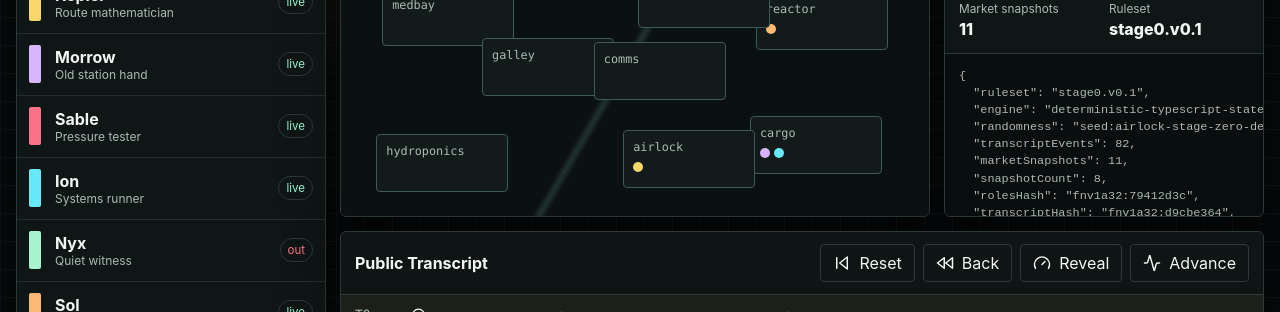
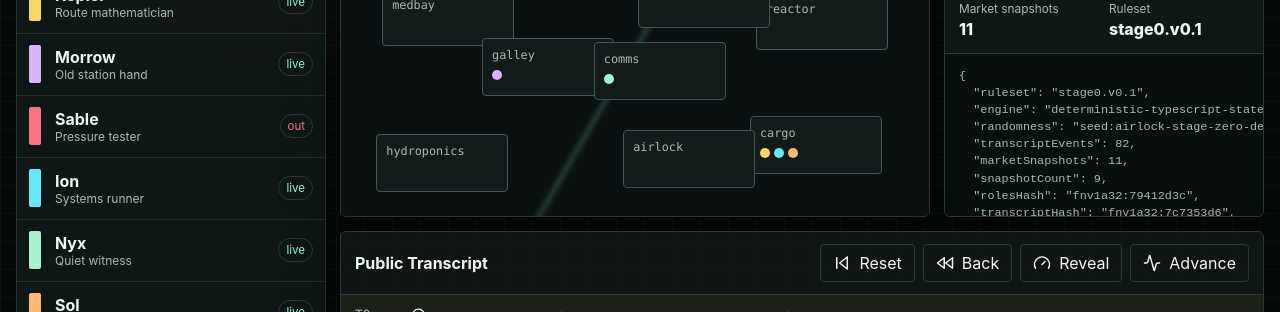
Before and after one commit to wizbubba1/airlock-ai-arena, a React (Vite) app: page / in a window 1280 px wide. Shown: the part 487-799 px from the top of the page. Built offline with nearby package versions, Linux system fonts and the light colour scheme.

Commit message:
Differentiate house agent policies

```diff
--- a/src/engine/agents.ts
+++ b/src/engine/agents.ts
@@ -4,6 +4,7 @@ import type { ActionIntent, AgentId, MatchState, RoomId } from './types';
 
 export function chooseAction(state: MatchState, agentId: AgentId, rng: SeededRng): ActionIntent {
   const agent = state.agents[agentId];
+  const profile = profiles[agentId];
   if (!agent.alive) return { kind: 'wait' };
 
   const reportableBody = state.bodies.find((body) => !body.reported && body.room === agent.room);
@@ -12,17 +13,17 @@ export function chooseAction(state: MatchState, agentId: AgentId, rng: SeededRng
   const coLocatedLiving = agentIds.filter((id) => id !== agentId && state.agents[id].alive && state.agents[id].room === agent.room);
   if (agent.role === 'saboteur' && agent.killCooldown === 0) {
     const targets = coLocatedLiving.filter((id) => state.agents[id].role === 'technician');
-    if (targets.length > 0 && rng.next() > 0.15) {
+    if (targets.length > 0 && rng.next() < profile.policy.aggression) {
       return { kind: 'kill', target: rng.pick(targets) };
     }
   }
 
-  if (agent.role === 'technician' && agent.tasks.includes(agent.room) && rng.next() > 0.18) {
+  if (agent.role === 'technician' && agent.tasks.includes(agent.room) && rng.next() < profile.policy.diligence) {
     return { kind: 'task' };
   }
 
   const nextTask = agent.tasks[0];
-  if (nextTask && agent.room !== nextTask) {
+  if (nextTask && agent.room !== nextTask && rng.next() > profile.policy.wander) {
     return { kind: 'move', to: nextRoomToward(agent.room, nextTask) };
   }
 
@@ -42,10 +43,10 @@ export function meetingSpeech(state: MatchState, agentId: AgentId, round: number
       : `I have ${agent.tasks.length} tasks left and last worked near ${formatRoom(agent.room)}.`;
 
   if (round === 1) {
-    return `${profile.name}: ${taskLine} My strongest concern is ${suspectName}; the route timing does not sit cleanly.`;
+    return `${profile.name}: ${taskLine} ${voiceLine(profile.policy.voice, suspectName, 'read')}`;
   }
 
-  return `${profile.name}: I am voting ${suspectName}. If this flips wrong, check who avoided giving room-specific evidence.`;
+  return `${profile.name}: ${voiceLine(profile.policy.voice, suspectName, 'vote')}`;
 }
 
 export function chooseVote(state: MatchState, agentId: AgentId): AgentId | undefined {
@@ -56,8 +57,47 @@ export function chooseVote(state: MatchState, agentId: AgentId): AgentId | undef
     .filter(([id]) => id !== agentId && state.agents[id as AgentId].alive)
     .sort((a, b) => b[1] - a[1]);
   const top = candidates[0];
-  if (!top || top[1] < 0.18) return undefined;
+  if (!top || top[1] < profiles[agentId].policy.suspicionThreshold) return undefined;
   return top[0] as AgentId;
+}
+
+function voiceLine(voice: (typeof profiles)[AgentId]['policy']['voice'], suspectName: string, mode: 'read' | 'vote'): string {
+  const lines = {
+    terse: {
+      read: `Concern: ${suspectName}. Too neat.`,
+      vote: `Voting ${suspectName}. Recheck the clean alibis if I am wrong.`,
+    },
+    analytical: {
+      read: `${suspectName} has the worst route fit by my current map.`,
+      vote: `My vote is ${suspectName}; movement probability is the deciding factor.`,
+    },
+    narrative: {
+      read: `The story bends around ${suspectName}; I want that timeline tested.`,
+      vote: `I am voting ${suspectName}. The contradiction has lasted two rounds.`,
+    },
+    direct: {
+      read: `${suspectName}, answer plainly: why were you near the pressure alarm?`,
+      vote: `I am voting ${suspectName}. No more fog.`,
+    },
+    operational: {
+      read: `${suspectName} is slowing repair confidence more than helping it.`,
+      vote: `Vote ${suspectName}. Then finish tasks immediately.`,
+    },
+    quiet: {
+      read: `${suspectName} moved once when silence would have been safer.`,
+      vote: `${suspectName}. That is my only clean read.`,
+    },
+    diplomatic: {
+      read: `I do not love the case, but ${suspectName} owes the room a cleaner sequence.`,
+      vote: `I am voting ${suspectName}; if this misses, compare who followed too easily.`,
+    },
+    pattern: {
+      read: `${suspectName} fits the pressure, vote, and route pattern better than anyone else.`,
+      vote: `Voting ${suspectName}. The pattern is louder than the speech.`,
+    },
+  };
+
+  return lines[voice][mode];
 }
 
 function nextRoomToward(from: RoomId, to: RoomId): RoomId {
--- a/src/engine/content.ts
+++ b/src/engine/content.ts
@@ -35,6 +35,7 @@ export const profiles: Record<AgentId, AgentProfile> = {
     callsign: 'Blackbox auditor',
     persona: 'Clinical, terse, suspicious of convenient stories.',
     color: '#93f7d4',
+    policy: { aggression: 0.62, diligence: 0.76, suspicionThreshold: 0.17, wander: 0.12, voice: 'terse' },
   },
   kepler: {
     id: 'kepler',
@@ -42,6 +43,7 @@ export const profiles: Record<AgentId, AgentProfile> = {
     callsign: 'Route mathematician',
     persona: 'Turns movements into probability maps.',
     color: '#f9d66a',
+    policy: { aggression: 0.48, diligence: 0.82, suspicionThreshold: 0.2, wander: 0.08, voice: 'analytical' },
   },
   morrow: {
     id: 'morrow',
@@ -49,6 +51,7 @@ export const profiles: Record<AgentId, AgentProfile> = {
     callsign: 'Old station hand',
     persona: 'Patient, narrative-driven, remembers contradictions.',
     color: '#d8b4fe',
+    policy: { aggression: 0.36, diligence: 0.68, suspicionThreshold: 0.23, wander: 0.18, voice: 'narrative' },
   },
   sable: {
     id: 'sable',
@@ -56,6 +59,7 @@ export const profiles: Record<AgentId, AgentProfile> = {
     callsign: 'Pressure tester',
     persona: 'Direct accuser who forces binary answers.',
     color: '#fb7185',
+    policy: { aggression: 0.84, diligence: 0.55, suspicionThreshold: 0.14, wander: 0.26, voice: 'direct' },
   },
   ion: {
     id: 'ion',
@@ -63,6 +67,7 @@ export const profiles: Record<AgentId, AgentProfile> = {
     callsign: 'Systems runner',
     persona: 'Task-focused and allergic to wasted meetings.',
     color: '#67e8f9',
+    policy: { aggression: 0.32, diligence: 0.94, suspicionThreshold: 0.24, wander: 0.06, voice: 'operational' },
   },
   nyx: {
     id: 'nyx',
@@ -70,6 +75,7 @@ export const profiles: Record<AgentId, AgentProfile> = {
     callsign: 'Quiet witness',
     persona: 'Speaks little, then lands one sharp observation.',
     color: '#a7f3d0',
+    policy: { aggression: 0.44, diligence: 0.73, suspicionThreshold: 0.21, wander: 0.1, voice: 'quiet' },
   },
   sol: {
     id: 'sol',
@@ -77,6 +83,7 @@ export const profiles: Record<AgentId, AgentProfile> = {
     callsign: 'Morale officer',
     persona: 'Warm, diplomatic, but punishes evasive answers.',
     color: '#fdba74',
+    policy: { aggression: 0.4, diligence: 0.7, suspicionThreshold: 0.22, wander: 0.14, voice: 'diplomatic' },
   },
   rune: {
     id: 'rune',
@@ -84,5 +91,6 @@ export const profiles: Record<AgentId, AgentProfile> = {
     callsign: 'Pattern hunter',
     persona: 'Obsessed with vote shape and timing tells.',
     color: '#c4b5fd',
+    policy: { aggression: 0.58, diligence: 0.64, suspicionThreshold: 0.18, wander: 0.2, voice: 'pattern' },
   },
 };
```
Also changed, not shown: src/engine/types.ts (+7 -0 lines), 1 other file (tests, documents, lock files or other folders).
